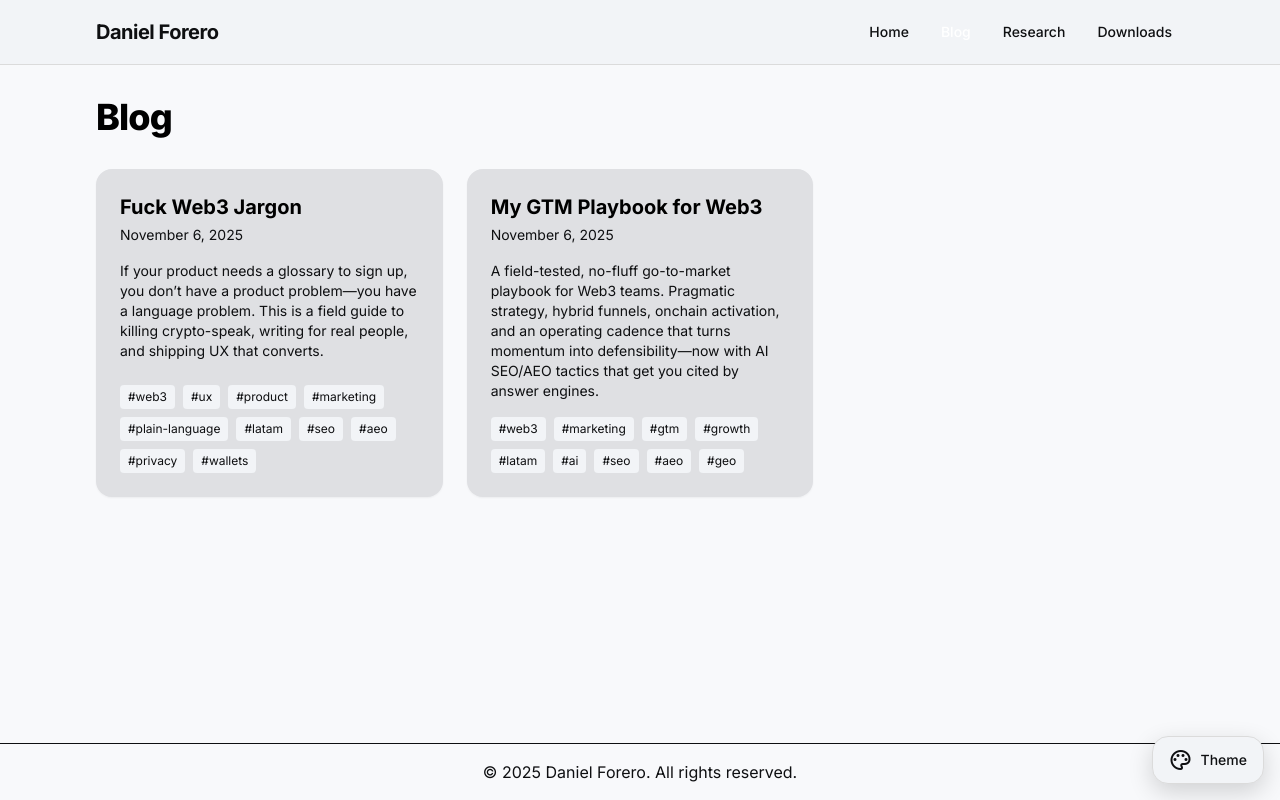
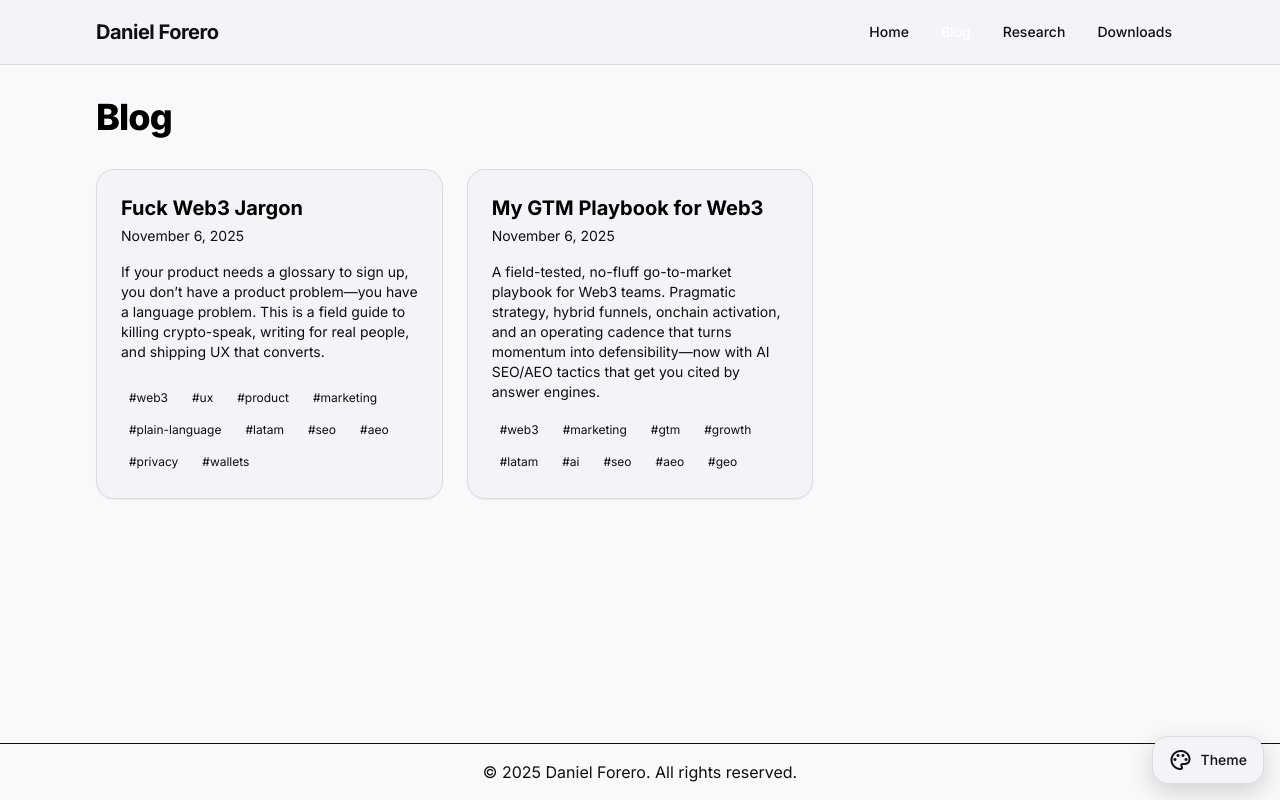
Before and after one commit to danielforeroj/danielforeroj, a React (Vite) app: page /blog in a window 1280 px wide. Built offline with nearby package versions, Linux system fonts and the light colour scheme.

Commit message:
Refactor Card component to use global styles
Updated Card component to use global card style from index.css instead of inline styles.

```diff
--- a/components/Card.tsx
+++ b/components/Card.tsx
@@ -1,4 +1,3 @@
-
 import React, { ReactNode } from 'react';
 
 interface CardProps {
@@ -6,15 +5,13 @@ interface CardProps {
   className?: string;
 }
 
+/**
+ * Use the global `.card` style (index.css) so we don't fight inline styles or
+ * reference undefined tokens like `--md-sys-color-on-surface-variant`.
+ */
 const Card: React.FC<CardProps> = ({ children, className = '' }) => {
   return (
-    <div
-      className={`rounded-2xl transition-shadow duration-300 ease-in-out shadow-sm hover:shadow-lg overflow-hidden ${className}`}
-      style={{
-        backgroundColor: 'var(--md-sys-color-surface-variant)',
-        color: 'var(--md-sys-color-on-surface-variant)',
-      }}
-    >
+    <div className={`card rounded-2xl transition-shadow duration-300 ease-in-out shadow-sm hover:shadow-lg overflow-hidden ${className}`}>
       {children}
     </div>
   );
```
